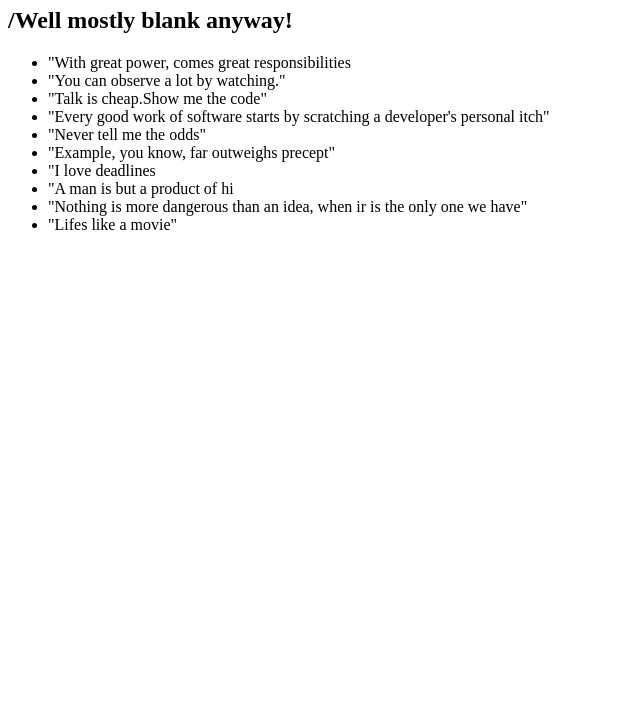
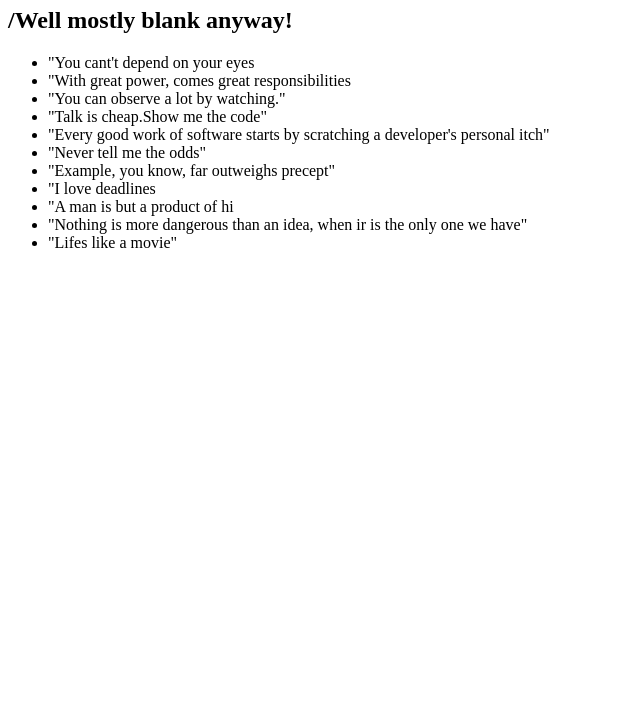
Before and after one commit to D050597/1main_openSAP_repo, a plain HTML site: page index.html in a window 1280 px wide. Shown: the part 73-800 px from the top of the page, without its empty margins (0-640 px from the left). Drawn offline with Linux system fonts and the light colour scheme.

Commit message:
Mark twain

```diff
--- a/index.html
+++ b/index.html
@@ -9,6 +9,7 @@
 		<h1>This web page is blank</h1>
 		<h2>/Well mostly blank anyway!</h2>
 		<ul>
+			<li>"You cant't depend on your eyes</li>
 			<li>"With great power, comes great responsibilities</li>
 			<li>"You can observe a lot by watching."</li>
 			<li>"Talk is cheap.Show me the code"</li>
```
